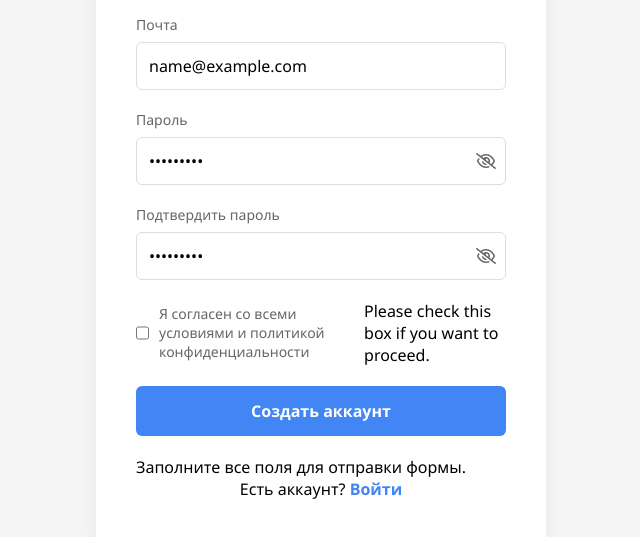
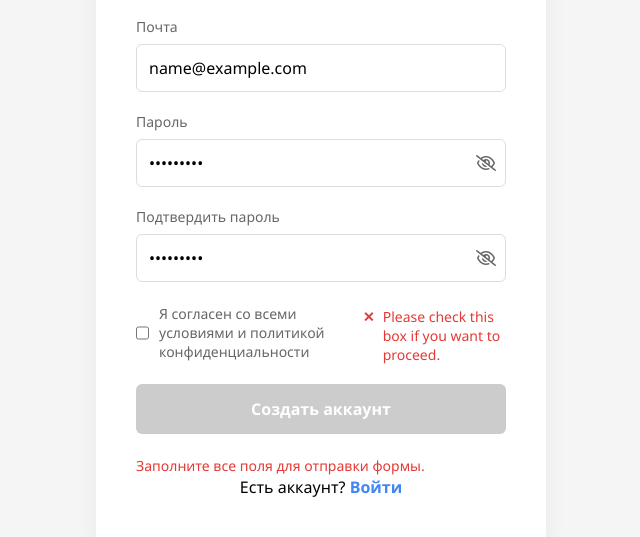
Before and after one commit to f3xy1/eventmaster, a plain HTML site: page sign-up.html in a window 1280 px wide. Both pictures are taken after typing "Sample", "name@example.com", "Sample123", "Sample123" into the empty fields and a click on the button "Создать аккаунт". Shown: the part 239-776 px from the top of the page, without its empty margins (319-959 px from the left). Drawn offline with Linux system fonts and the light colour scheme.

Commit message:
Визуальное оформление валидации

```diff
--- a/css/sign-up-style.css
+++ b/css/sign-up-style.css
@@ -142,3 +142,41 @@ input[type="password"] {
 .login-link a:hover {
     text-decoration: underline;
 }
+
+.form-error {
+    display: none;
+    font-size: 14px;
+    color: #e53935;
+    margin-top: 5px;
+    position: relative;
+    padding-left: 20px;
+}
+
+.form-error::before {
+    content: '✕';
+    color: #e53935;
+    position: absolute;
+    left: 0;
+    top: 0;
+    font-weight: bold;
+}
+
+.form-error-active {
+    display: block;
+}
+
+.input-error {
+    border-color: #e53935 !important;
+}
+
+.form-empty-error {
+    color: #e53935;
+    font-size: 14px;
+    text-align: center;
+    margin-bottom: 10px;
+}
+
+.submit-btn-inactive {
+    background-color: #cccccc;
+    cursor: not-allowed;
+}
```
Also changed, not shown: scripts/signup-validation.js (line endings or trailing spaces), sign-up.html (line endings or trailing spaces).
